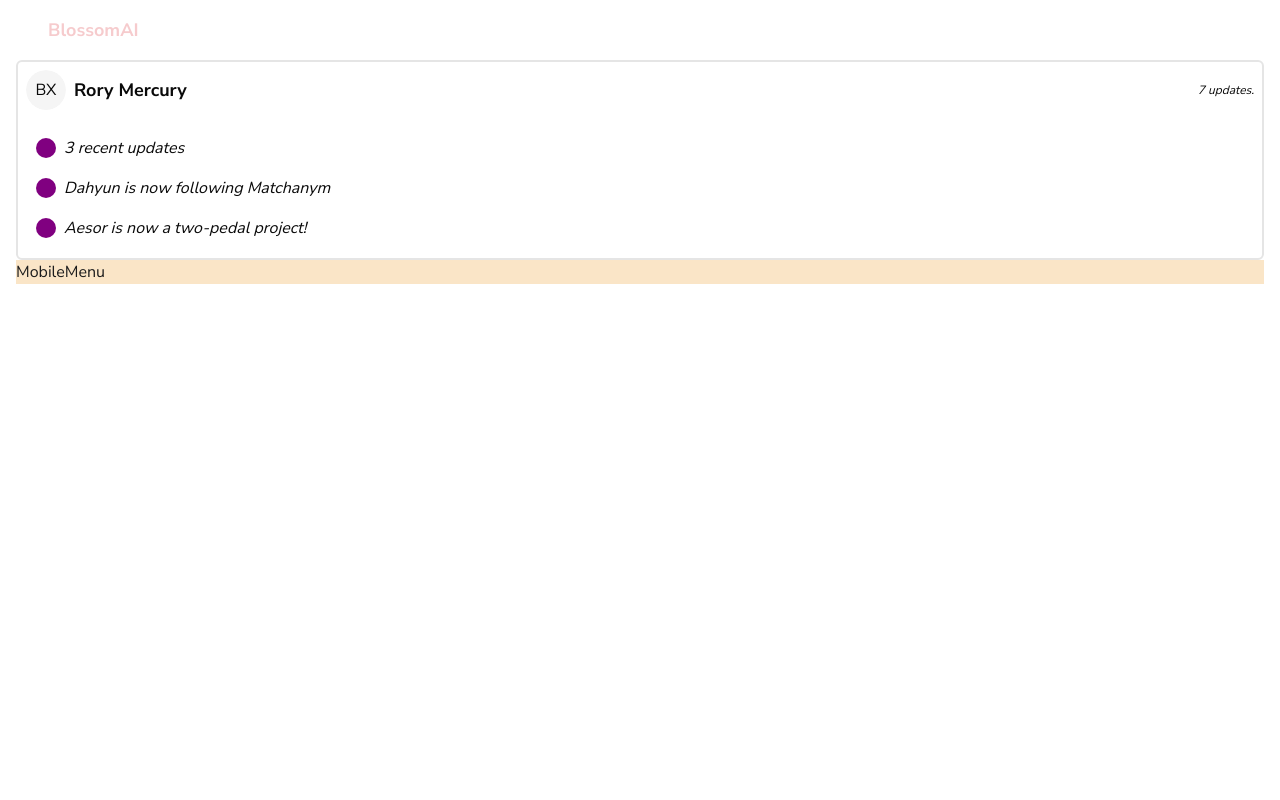
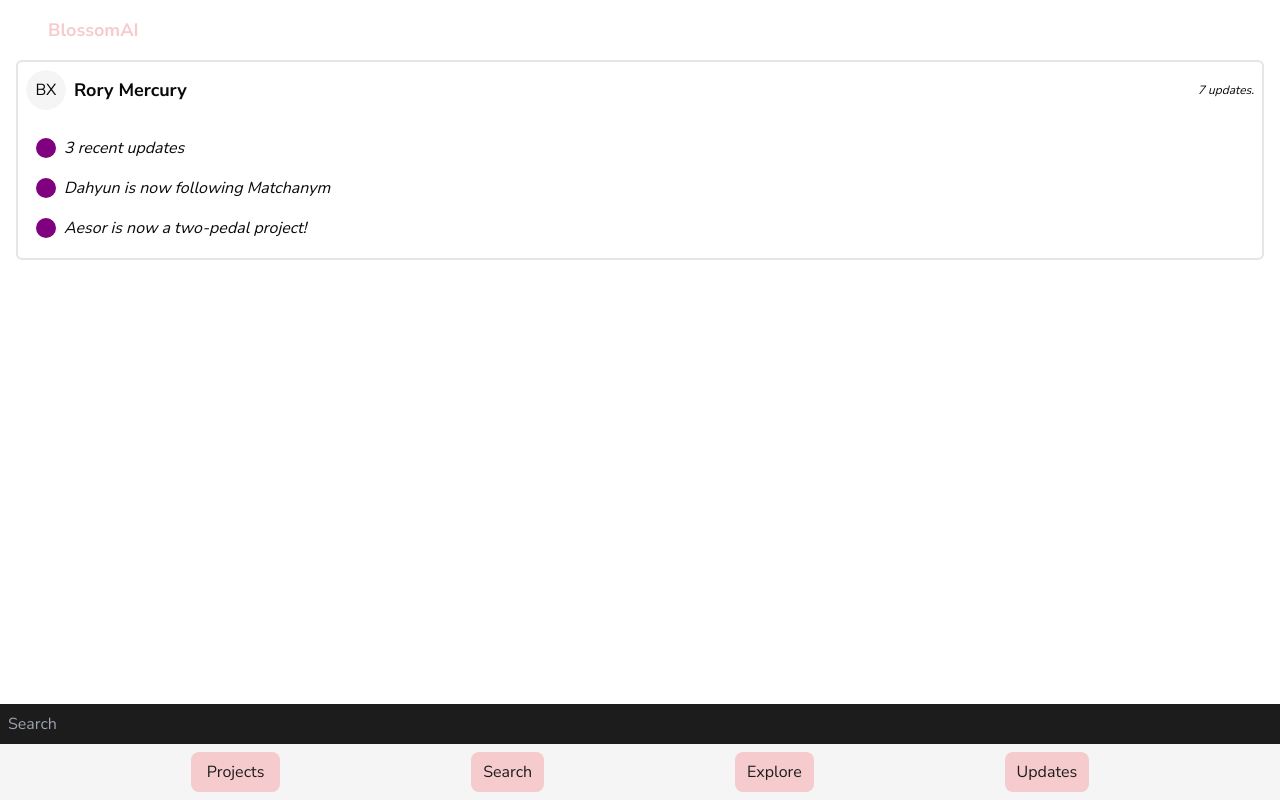
Before and after one commit to brxjonesdev/blossomAI, a Next.js app: page /home in a window 1280 px wide. Built offline with nearby package versions, Linux system fonts and the light colour scheme.

Commit message:
Refactor function to improve performance

```diff
--- /dev/null
+++ b/app/projects/page.tsx
@@ -0,0 +1,16 @@
+import React from 'react'
+
+export default function Projects() {
+  return (
+    <section>
+        <div>
+            <h1>Your Projects:</h1>
+            <div className='flex justify-evenly'>
+                <div>Project 1</div>
+                <div>Project 2</div>
+                <div>Project 3</div>
+            </div>
+        </div>
+    </section>
+  )
+}
--- a/components/mobile-menu.tsx
+++ b/components/mobile-menu.tsx
@@ -1,7 +1,36 @@
+'use client'
 import React from 'react'
+import {motion} from 'framer-motion'
+import { useState } from 'react'
+import Link from 'next/link'
 
 export default function MobileMenu() {
+  const variants = {
+    open: { opacity: 1, x: 0 },
+    closed: { opacity: 0, x: '-100%' },
+  }
+  const [isOpen, setIsOpen] = useState(false)
   return (
-    <div className='w-full bg-blsm_secondary text-blsm_background'>MobileMenu</div>
+    <div className='w-full bg-blsm_text text-blsm_background absolute bottom-0 left-0 flex flex-col'>
+
+      <motion.div
+      animate={isOpen ? true: false}
+      variants={variants}
+      >
+         <input
+      type='search'
+      placeholder='Search'
+      className='bg-blsm_background p-2 w-full'
+
+      />
+
+      </motion.div>
+      <div className='flex justify-evenly py-2'>
+      <Link  href="projects" className='px-4 py-2 bg-blsm_primary rounded-lg'>Projects</Link>
+      <Link  href="#" onClick={() => setIsOpen(isOpen => !isOpen)} className='px-3 py-2 bg-blsm_primary rounded-lg'>Search</Link>
+      <Link  href="#" className='px-3 py-2 bg-blsm_primary rounded-lg'>Explore</Link>
+      <Link  href="#" className='px-3 py-2 bg-blsm_primary rounded-lg'>Updates</Link>
+      </div>
+      </div>
   )
 }
```
